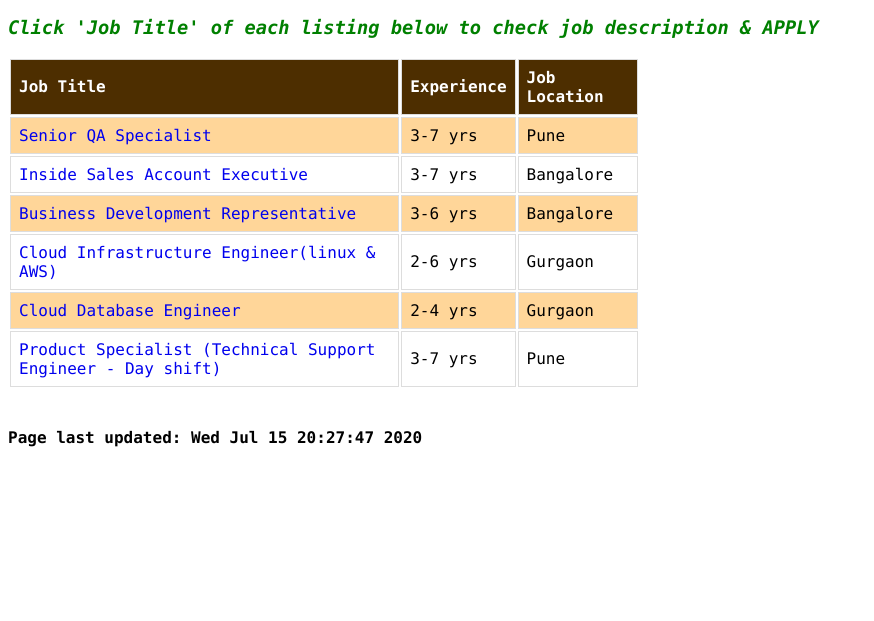
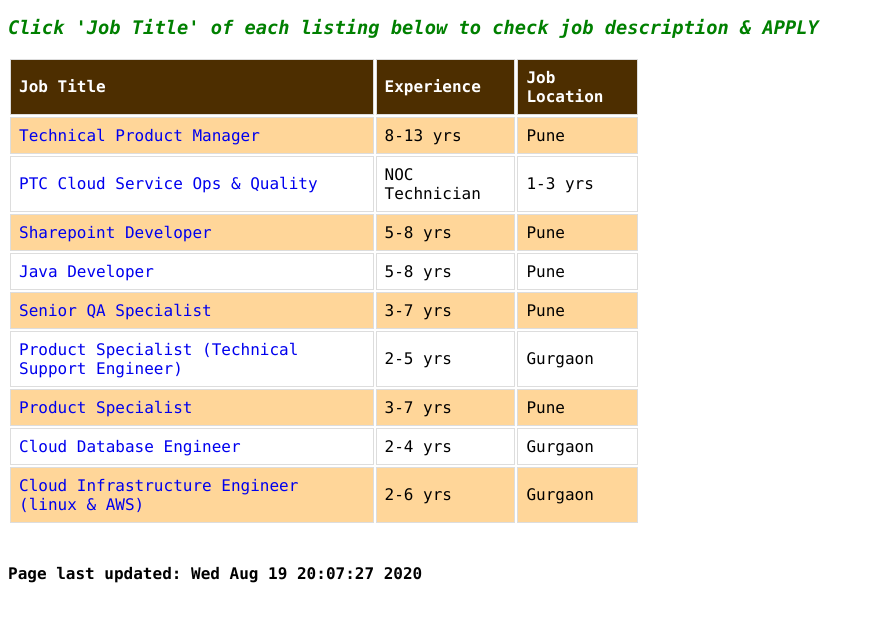
Before and after one commit to phamitus/phamitus.github.io, a plain HTML site: page ptcjobs/index.html in a window 1280 px wide. Shown: the part 51-672 px from the top of the page, without its empty margins (0-874 px from the left). Drawn offline with Linux system fonts and the light colour scheme.

Commit message:
New jobs

```diff
--- a/ptcjobs/index.html
+++ b/ptcjobs/index.html
@@ -13,24 +13,39 @@
     <th>Job Location</th>
   </tr>
 <tr>
-<td><a href="https://ptc-software.referralrecruit.com/referral/jobapply?jobId=070720002829&xid=28644544b8yuhN" target="_blank">Senior QA Specialist</a></td>
+<td><a href="https://ptc-software.referralrecruit.com/referral/jobapply?jobId=060820001162&xid=28644544b8yuhN" target="_blank">Technical Product Manager</a></td>
+<td>8-13 yrs</td>
+<td>Pune</td>
+</tr>
+<tr>
+<td><a href="Gurgaon" target="_blank">PTC Cloud Service Ops & Quality</a></td>
+<td> NOC Technician</td>
+<td>1-3 yrs</td>
+</tr>
+<tr>
+<td><a href="https://ptc-software.referralrecruit.com/referral/jobapply?jobId=070820000579&xid=28644544b8yuhN" target="_blank">Sharepoint Developer</a></td>
+<td>5-8 yrs</td>
+<td>Pune</td>
+</tr>
+<tr>
+<td><a href="https://ptc-software.referralrecruit.com/referral/jobapply?jobId=120820001531&xid=28644544b8yuhN" target="_blank">Java Developer</a></td>
+<td>5-8 yrs</td>
+<td>Pune</td>
+</tr>
+<tr>
+<td><a href="https://ptc-software.referralrecruit.com/referral/jobapply?jobId=180820003314&xid=28644544b8yuhN" target="_blank">Senior QA Specialist</a></td>
 <td>3-7 yrs</td>
 <td>Pune</td>
 </tr>
 <tr>
-<td><a href="https://ptc-software.referralrecruit.com/referral/jobapply?jobId=080720002087&xid=28644544b8yuhN" target="_blank">Inside Sales Account Executive</a></td>
-<td>3-7 yrs</td>
-<td>Bangalore</td>
+<td><a href="https://ptc-software.referralrecruit.com/referral/jobapply?jobId=090620001586&xid=28644544b8yuhN" target="_blank">Product Specialist (Technical Support Engineer)</a></td>
+<td>2-5 yrs</td>
+<td>Gurgaon</td>
 </tr>
 <tr>
-<td><a href="https://ptc-software.referralrecruit.com/referral/jobapply?jobId=080720002152&xid=28644544b8yuhN" target="_blank">Business Development Representative</a></td>
-<td>3-6 yrs</td>
-<td>Bangalore</td>
-</tr>
-<tr>
-<td><a href="https://ptc-software.referralrecruit.com/referral/jobapply?jobId=150520001640&xid=28644544b8yuhN" target="_blank">Cloud Infrastructure Engineer(linux & AWS)</a></td>
-<td>2-6 yrs</td>
-<td>Gurgaon</td>
+<td><a href="https://ptc-software.referralrecruit.com/referral/jobapply?jobId=120620002440&xid=28644544b8yuhN" target="_blank">Product Specialist</a></td>
+<td>3-7 yrs</td>
+<td>Pune</td>
 </tr>
 <tr>
 <td><a href="https://ptc-software.referralrecruit.com/referral/jobapply?jobId=120520001789&xid=28644544b8yuhN" target="_blank">Cloud Database Engineer</a></td>
@@ -38,12 +53,12 @@
 <td>Gurgaon</td>
 </tr>
 <tr>
-<td><a href="https://ptc-software.referralrecruit.com/referral/jobapply?jobId=150720000459&xid=28644544b8yuhN" target="_blank">Product Specialist (Technical Support Engineer - Day shift)</a></td>
-<td>3-7 yrs</td>
-<td>Pune</td>
+<td><a href="https://ptc-software.referralrecruit.com/referral/jobapply?jobId=150520001640&xid=28644544b8yuhN" target="_blank">Cloud Infrastructure Engineer (linux & AWS)</a></td>
+<td>2-6 yrs</td>
+<td>Gurgaon</td>
 </tr>
 </table>
 </div>
-<br><h4>Page last updated: Wed Jul 15 20:27:47 2020</h4>
+<br><h4>Page last updated: Wed Aug 19 20:07:27 2020</h4>
 </body>
 </html>
```
Also changed, not shown: ptcjobs/source.txt.
